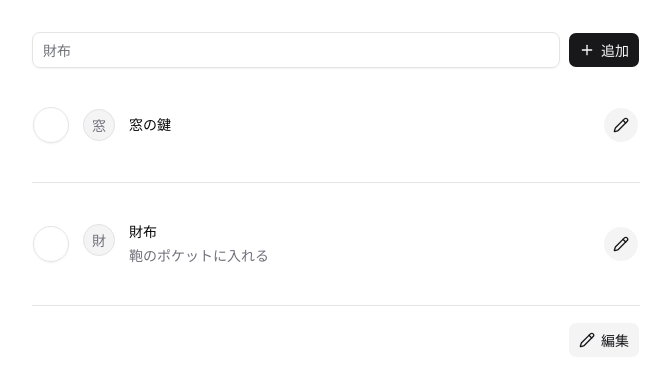
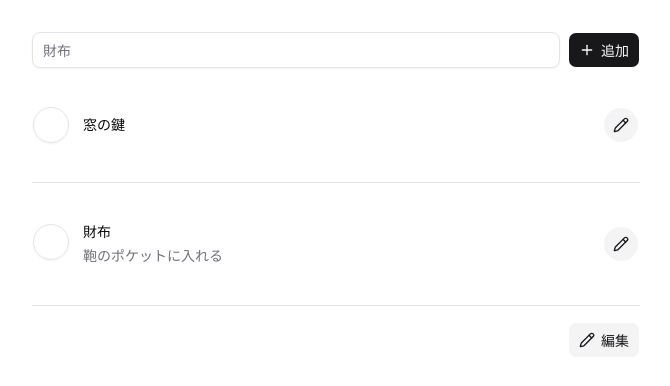
Before and after one commit to kem198/kore-motta, a Next.js app: page / in a window 1280 px wide. Shown: the top 386 px of the page, without its empty margins (0-670 px from the left). Built offline with nearby package versions, Linux system fonts and the light colour scheme.

Commit message:
feat: remove Avatar component from TodoItem and ensure TodoToggle is displayed correctly

```diff
--- a/src/components/shared/todo-list.tsx
+++ b/src/components/shared/todo-list.tsx
@@ -2,7 +2,6 @@ import { ConfirmDialog } from "@/components/shared/dialog/confirm-dialog";
 import { EditDialog } from "@/components/shared/dialog/edit-dialog";
 import { TodoToggle } from "@/components/shared/todo-toggle";
 import { Alert, AlertTitle } from "@/components/ui/alert";
-import { Avatar, AvatarFallback, AvatarImage } from "@/components/ui/avatar";
 import { Button } from "@/components/ui/button";
 import { ButtonGroup } from "@/components/ui/button-group";
 import {
@@ -63,12 +62,12 @@ function TodoItem({
 }: TodoItemProps) {
   return (
     <Item className="justify-end px-0 md:flex-row">
-      <TodoToggle aria-label="Toggle todo" todo={todo} onChange={onUpdate} />
       <ItemMedia>
-        <Avatar>
+        <TodoToggle aria-label="Toggle todo" todo={todo} onChange={onUpdate} />
+        {/* <Avatar>
           <AvatarImage className="grayscale" />
           <AvatarFallback>{todo.name.charAt(0)}</AvatarFallback>
-        </Avatar>
+        </Avatar> */}
       </ItemMedia>
 
       <ItemContent>
```
